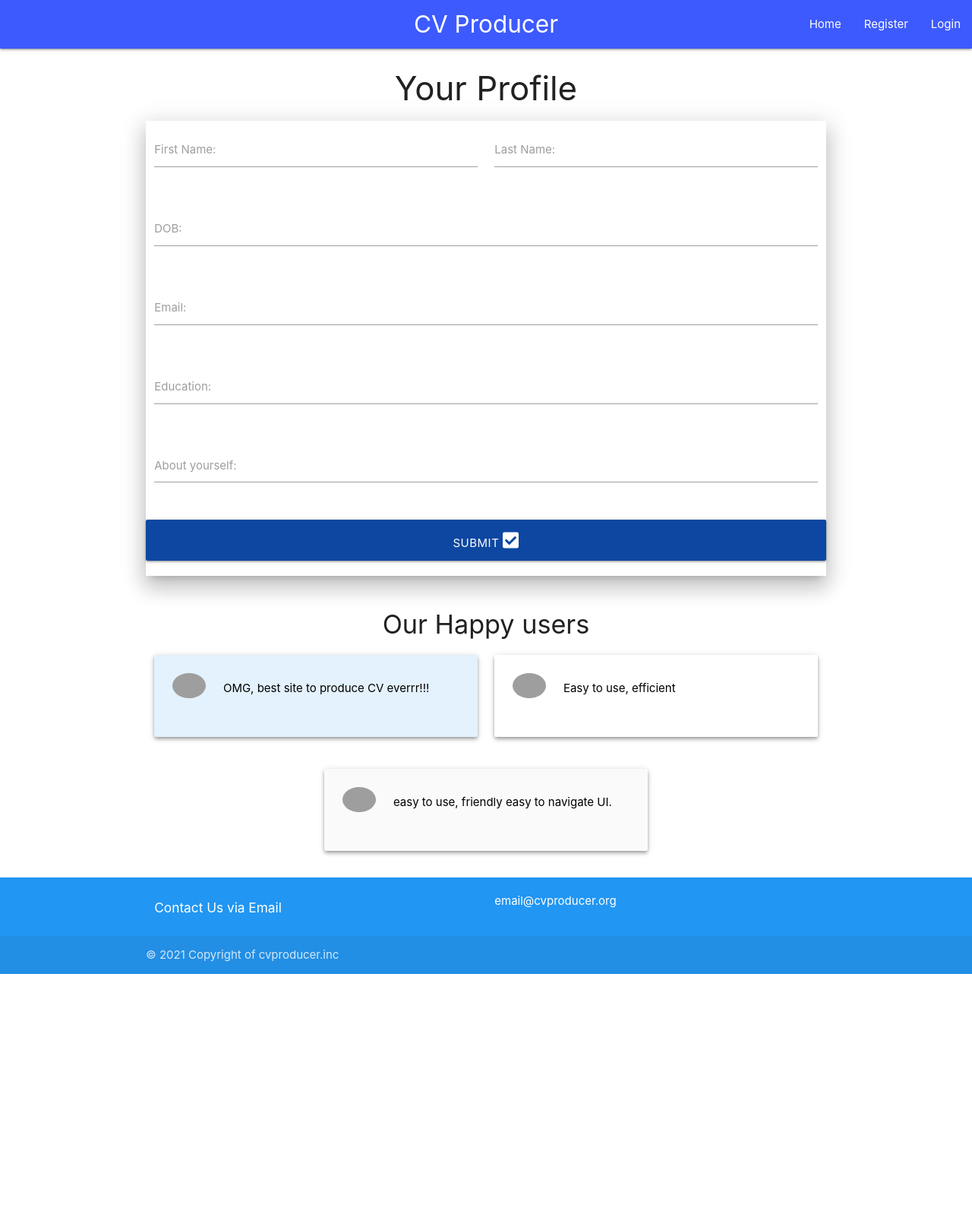
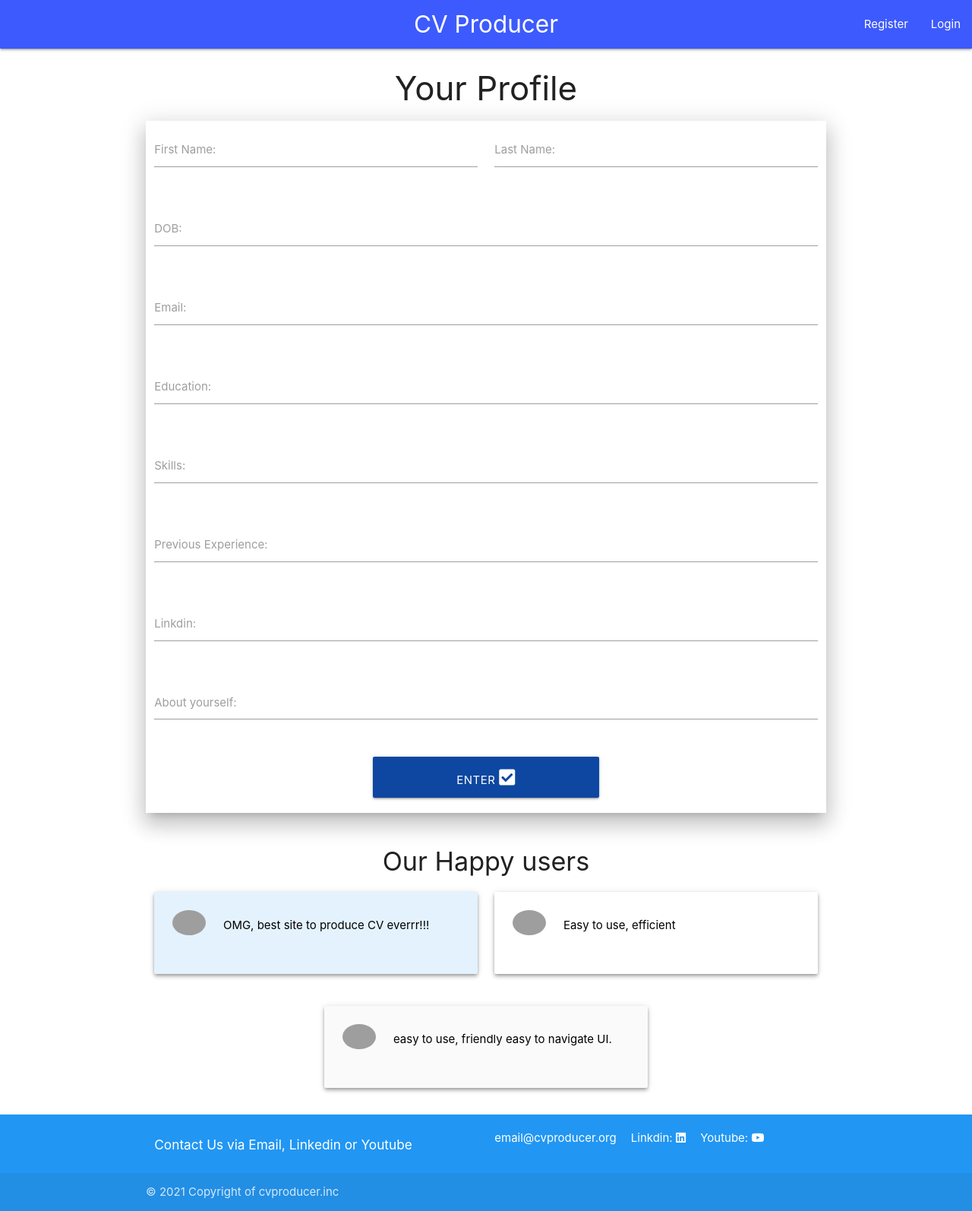
Before and after one commit to Ramish93/MS3, a Flask app: page / in a window 1280 px wide. Shown: the whole page at 76% size. Before the commit the page ends 1282 px from the top, so only its background shows below. Run offline with Flask 2, Linux system fonts and the light colour scheme; some libraries are stand-ins or nearby versions; grey boxes are pictures that could not be loaded.

Commit message:
added 2 extra fields in cv form, linkedin, youtube link in footer

```diff
--- a/app.py
+++ b/app.py
@@ -77,6 +77,9 @@ def index():
             'dob' : request.form.get('dob'),
             'email' : request.form.get('email'),
             'education' : request.form.get('education'),
+            'skills': request.form.get('skills'),
+            'experience': request.form.get('experience'),
+            'linkdin': request.form.get('linkdin'),
             'about' : request.form.get('about')
         }
         mongo.db.user_info.insert(user_data)
--- a/static/css/style.css
+++ b/static/css/style.css
@@ -1,3 +1,7 @@
 .margin {
     margin-top: 3rem;
 }
+
+.margin-left {
+    margin-left: 1rem;
+}
--- a/templates/base.html
+++ b/templates/base.html
@@ -25,9 +25,8 @@
                 <a href="{{ url_for('index')}} " class="brand-logo center">CV Producer</a>
                 <a href="#" data-target="mobile-demo" class="sidenav-trigger"><i class="fas fa-bars"></i></a>
                 <ul class="right hide-on-med-and-down">
+                    {% if session.user %}
                     <li><a href="{{ url_for('index') }}">Home</a></li>
-
-                    {% if session.user %}
                     <li><a href="{{ url_for('logout') }} ">Logout</a></li>
                     <li><a href="badges.html">Download</a></li>
                     {%else%}
@@ -43,8 +42,8 @@
             <li>
                 <h5 class="center-align text-darken-4">CV Producer</h5>
             </li>
+            {% if session.user %}
             <li><a href="{{ url_for('index') }}">Home</a></li>
-            {% if session.user %}
             <li><a href="{{ url_for('logout') }} ">Logout</a></li>
             <li><a href="badges.html">Download</a></li>
             {%else%}
@@ -74,11 +73,17 @@
         <div class="container">
             <div class="row">
                 <div class="col l6 s12">
-                    <h6 class="white-text">Contact Us via Email</h6>
+                    <h6 class="white-text">Contact Us via Email, Linkedin or Youtube</h6>
                 </div>
                 <div class="col l6 s12">
-                    <a href="https://mail.google.com/mail/u/0/#inbox?compose=new"
+                    <a href="https://mail.google.com/mail/u/0/#inbox?compose=new" target="_blank"
                         class="white-text">email@cvproducer.org
+                    </a>
+                    <a href="https://www.linkedin.com/feed/" target="_blank" class="white-text margin-left">Linkdin:
+                        <i class="fab fa-linkedin white-text" aria-hidden="true"> </i>
+                    </a>
+                    <a href="https://www.linkedin.com/feed/" target="_blank" class="white-text margin-left">Youtube:
+                        <i class="fab fa-youtube white-text" aria-hidden="true"> </i>
                     </a>
                 </div>
             </div>
--- a/templates/index.html
+++ b/templates/index.html
@@ -35,14 +35,32 @@
         </div>
         <div class="row">
             <div class="input-field col s12">
-                <textarea id="about" name="about" class="materialize-textarea" data-length="350" required></textarea>
+                <input id="skills" name="skills" type="text" class="validate" required>
+                <label for="skills">Skills:</label>
+            </div>
+        </div>
+        <div class="row">
+            <div class="input-field col s12">
+                <input id="experience" name="experience" type="text" class="validate" required>
+                <label for="experience">Previous Experience:</label>
+            </div>
+        </div>
+        <div class="row">
+            <div class="input-field col s12">
+                <input id="linkdin" name="linkdin" type="text" class="validate" required>
+                <label for="linkdin">Linkdin:</label>
+            </div>
+        </div>
+        <div class="row">
+            <div class="input-field col s12">
+                <textarea id="about" name="about" class="materialize-textarea" data-length="350"></textarea>
                 <label for="about">About yourself:</label>
             </div>
         </div>
         <!--Submits the data into db-->
-        <div class="row">
-            <button type="submit" class="col s12 btn-large blue darken-4">
-                Submit <i class="fas fa-check-square"></i>
+        <div class="row ">
+            <button type="submit" class="col s4 offset-s4 btn-large blue darken-4">
+                Enter <i class="fas fa-check-square"></i>
             </button>
         </div>
     </form>
```
